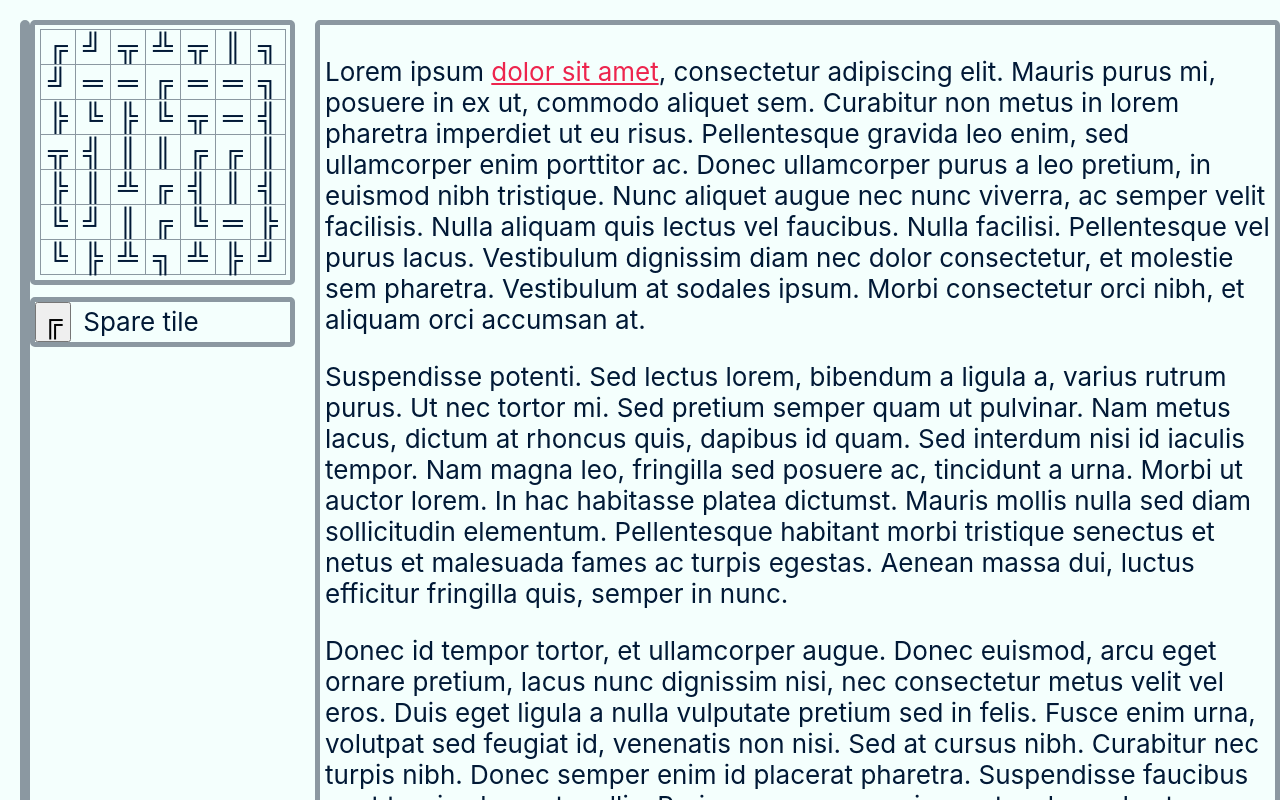
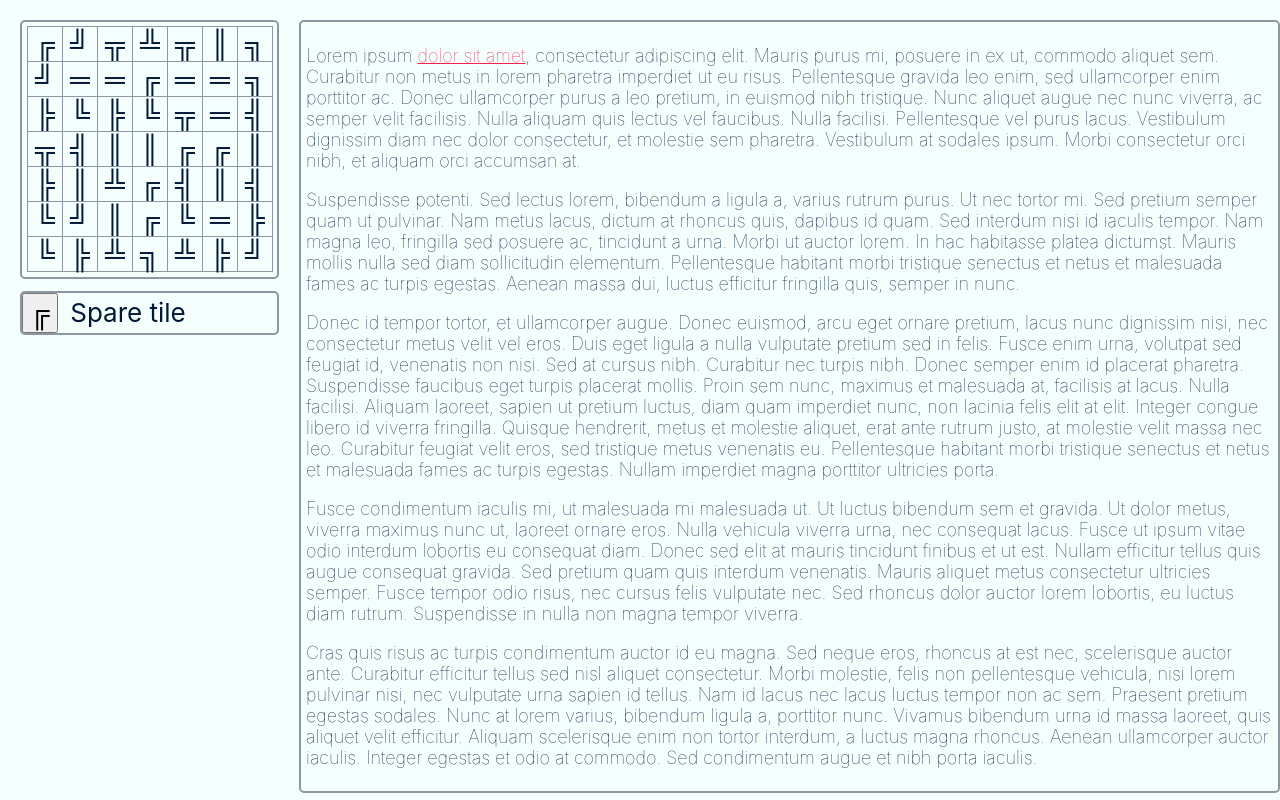
Before and after one commit to mikecaisey/labyrinth, a React (Create React App) app in the folder react/: page / in a window 1280 px wide. Built offline with nearby package versions, Linux system fonts and the light colour scheme.

Commit message:
Change font size for game info

```diff
--- a/react/src/Game.scss
+++ b/react/src/Game.scss
@@ -18,7 +18,7 @@
 
 .spare-info {
   margin-top: 12.36px;
-  border: 5px solid $color2;
+  border: 2px solid $color2;
   border-radius: 5px; }
 
 .spare-label {
@@ -62,22 +62,24 @@
 }
 
 .game-header {
-  border: 5px solid $color2;
-  border-radius: 5px;
+  // border: 2px solid $color2;
+  // border-radius: 5px;
 }
 
 .game-board {
   min-width: 245px;
   max-height: 245px;
-  border: 5px solid $color2;
+  border: 2px solid $color2;
   border-radius: 5px;
   padding: 5px;
 }
 
 .game-info {
+  font-size: calc(10px + 1vmin);
+  font-weight: 100;
   margin-left: 20px;
   text-align: left;
-  border: 5px solid $color2;
+  border: 2px solid $color2;
   border-radius: 5px;
   padding: 5px;
 }
```
